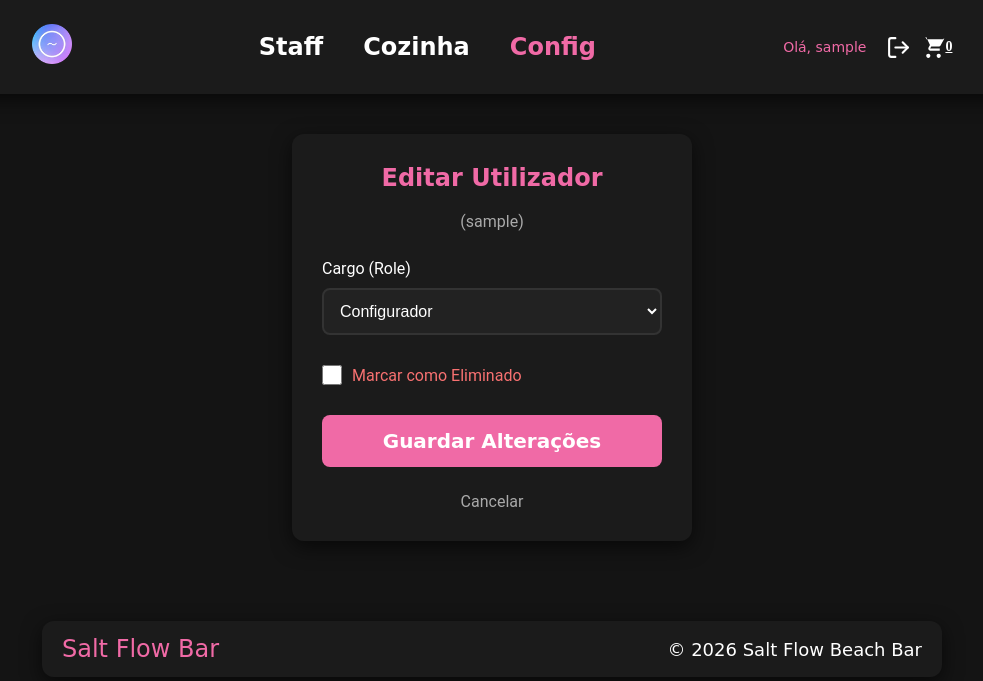
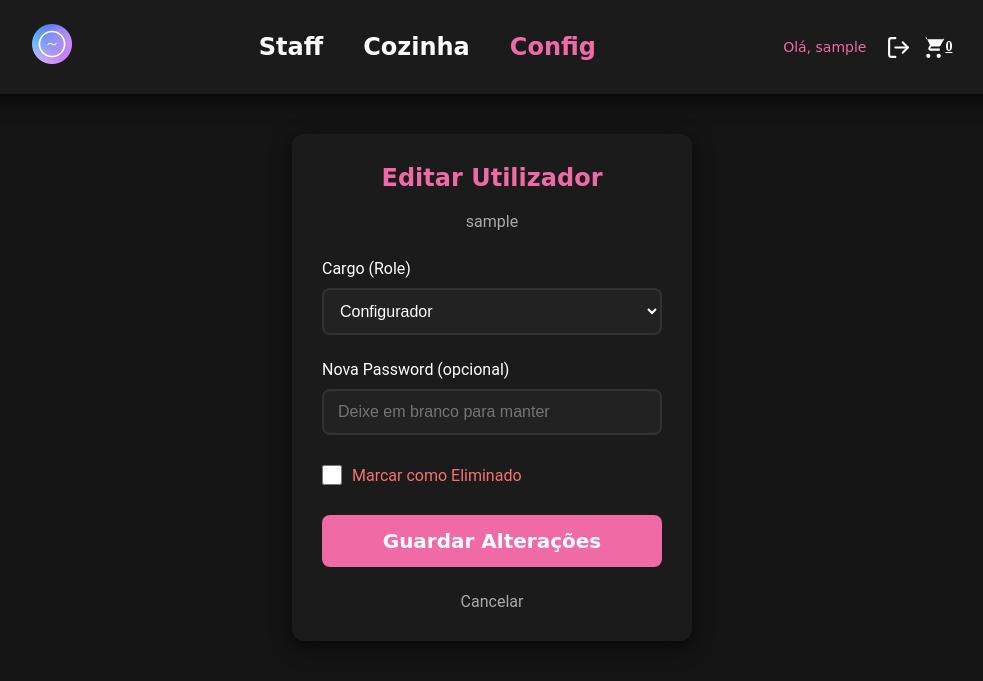
Before and after one commit to martimsa/pap-att, a PHP site: page /user_edit.php?id=1 in a window 1280 px wide. Shown: the top 681 px of the page, without its empty margins (148-1131 px from the left). Before the commit the page ends 657 px from the top, so only its background shows below. Run offline with PHP 8.4, Linux system fonts and the light colour scheme; the visitor is signed in with stand-in values (Sample User, id 1); data comes from the database, SQL or seed files in the repository; data that the repository does not hold is empty.

Commit message:
adiciona validação para impedir auto-sabotagem ao editar utilizador; permite atualização de senha opcional no menu de configurador

```diff
--- a/admin_users.php
+++ b/admin_users.php
@@ -78,7 +78,6 @@
                 <thead>
                     <tr>
                         <th>ID</th>
-                        <th>Nome</th>
                         <th>Username</th>
                         <th>Função</th>
                         <th>Estado</th>
@@ -89,7 +88,6 @@
                     <?php foreach($users as $u): ?>
                     <tr>
                         <td data-label="ID"><?= $u['id'] ?></td>
-                        <td data-label="Nome"><?= htmlspecialchars($u['full_name']) ?></td>
                         <td data-label="Username"><?= htmlspecialchars($u['username']) ?></td>
                         <td data-label="Função">
                             <span class="role-badge" style="color: <?= match($u['role']) { 'admin' => '#f06aa6', 'configurador' => '#a855f7', 'staff' => '#22d3ee', 'cozinha' => '#fbbf24', default => '#9ca3af' } ?>;">
--- a/user_edit.php
+++ b/user_edit.php
@@ -17,16 +17,30 @@
 
 if (!$user) { echo "Utilizador não encontrado."; exit; }
 
+$msg = '';
+$error = '';
+
 if ($_SERVER['REQUEST_METHOD'] === 'POST') {
     $role = $_POST['role'];
     // Checkbox envia 'on' se marcado, ou nada se não marcado
     $is_deleted = isset($_POST['is_deleted']) ? 1 : 0;
+    $new_pass = trim($_POST['new_password'] ?? '');
 
-    $stmt = $pdo->prepare("UPDATE users SET role = ?, is_deleted = ? WHERE id = ?");
-    $stmt->execute([$role, $is_deleted, $id]);
-
-    header('Location: configurador.php');
-    exit;
+    // Prevenir auto-sabotagem (apagar a própria conta ou remover admin)
+    if ($id == $_SESSION['user_id'] && ($is_deleted == 1 || $role !== 'configurador')) {
+        $error = "Não pode eliminar a sua própria conta nem alterar o seu cargo de Configurador.";
+    } else {
+        if (!empty($new_pass)) {
+            $hash = password_hash($new_pass, PASSWORD_DEFAULT);
+            $stmt = $pdo->prepare("UPDATE users SET role = ?, is_deleted = ?, password_hash = ? WHERE id = ?");
+            $stmt->execute([$role, $is_deleted, $hash, $id]);
+        } else {
+            $stmt = $pdo->prepare("UPDATE users SET role = ?, is_deleted = ? WHERE id = ?");
+            $stmt->execute([$role, $is_deleted, $id]);
+        }
+        header('Location: configurador.php');
+        exit;
+    }
 }
 ?>
 <!DOCTYPE html>
@@ -43,8 +57,14 @@
     <div class="login-container" style="margin-top: 40px;">
         <h2>Editar Utilizador</h2>
         <p style="text-align:center; color:#aaa; margin-bottom:20px;">
-            <?= htmlspecialchars($user['full_name']) ?> (<?= htmlspecialchars($user['username']) ?>)
+            <?= htmlspecialchars($user['username']) ?>
         </p>
+
+        <?php if ($error): ?>
+            <div style="background: #e74c3c; color: white; padding: 10px; border-radius: 5px; margin-bottom: 15px; text-align: center;">
+                <?= htmlspecialchars($error) ?>
+            </div>
+        <?php endif; ?>
 
         <form method="post">
             <label>Cargo (Role)</label>
@@ -56,6 +76,9 @@
                 <option value="configurador" <?= $user['role'] == 'configurador' ? 'selected' : '' ?>>Configurador</option>
             </select>
 
+            <label style="margin-top: 15px; display:block;">Nova Password (opcional)</label>
+            <input type="password" name="new_password" placeholder="Deixe em branco para manter">
+
             <div style="margin-top: 20px; display: flex; align-items: center; gap: 10px;">
                 <input type="checkbox" name="is_deleted" id="del" <?= $user['is_deleted'] ? 'checked' : '' ?> style="width: 20px; height: 20px;">
                 <label for="del" style="margin:0; color: #f87171;">Marcar como Eliminado</label>
```
